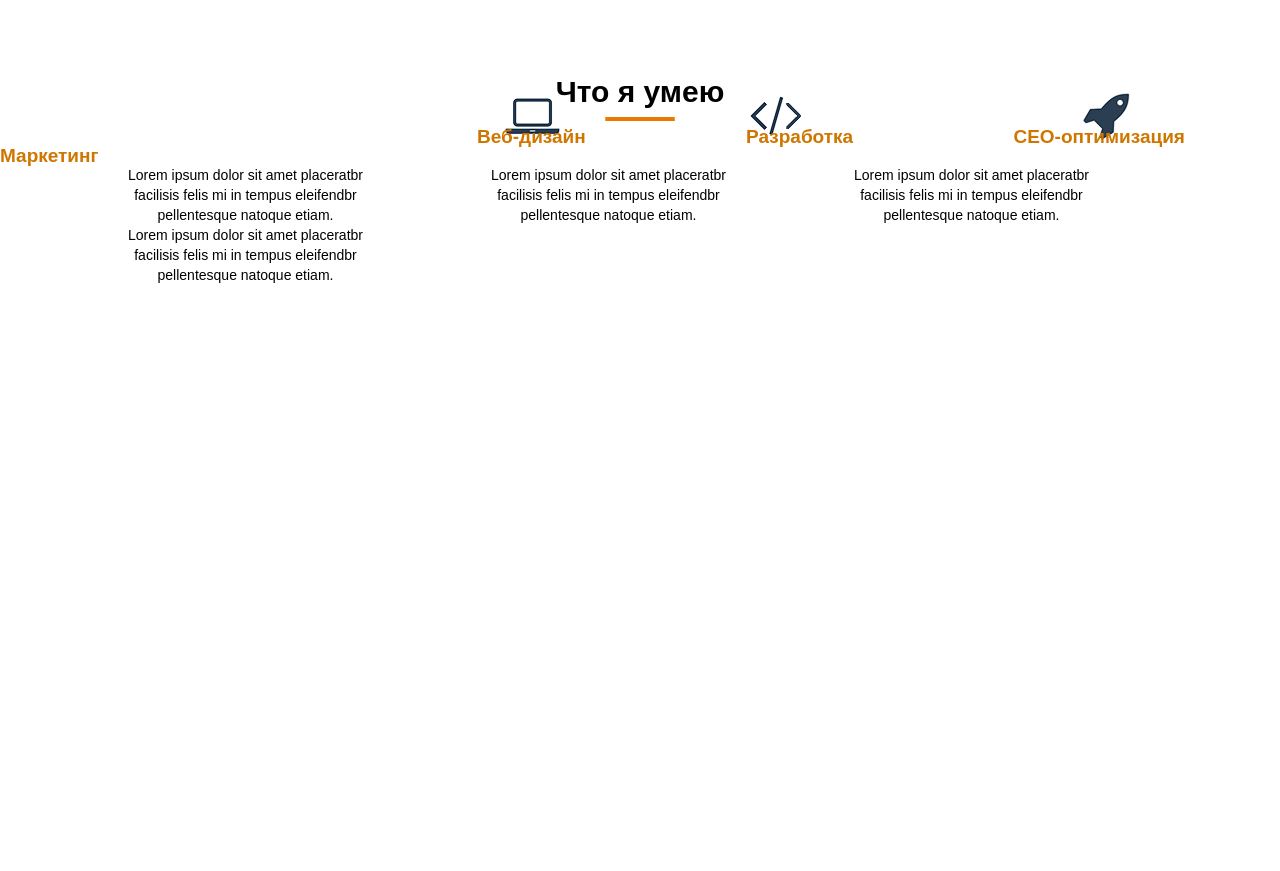
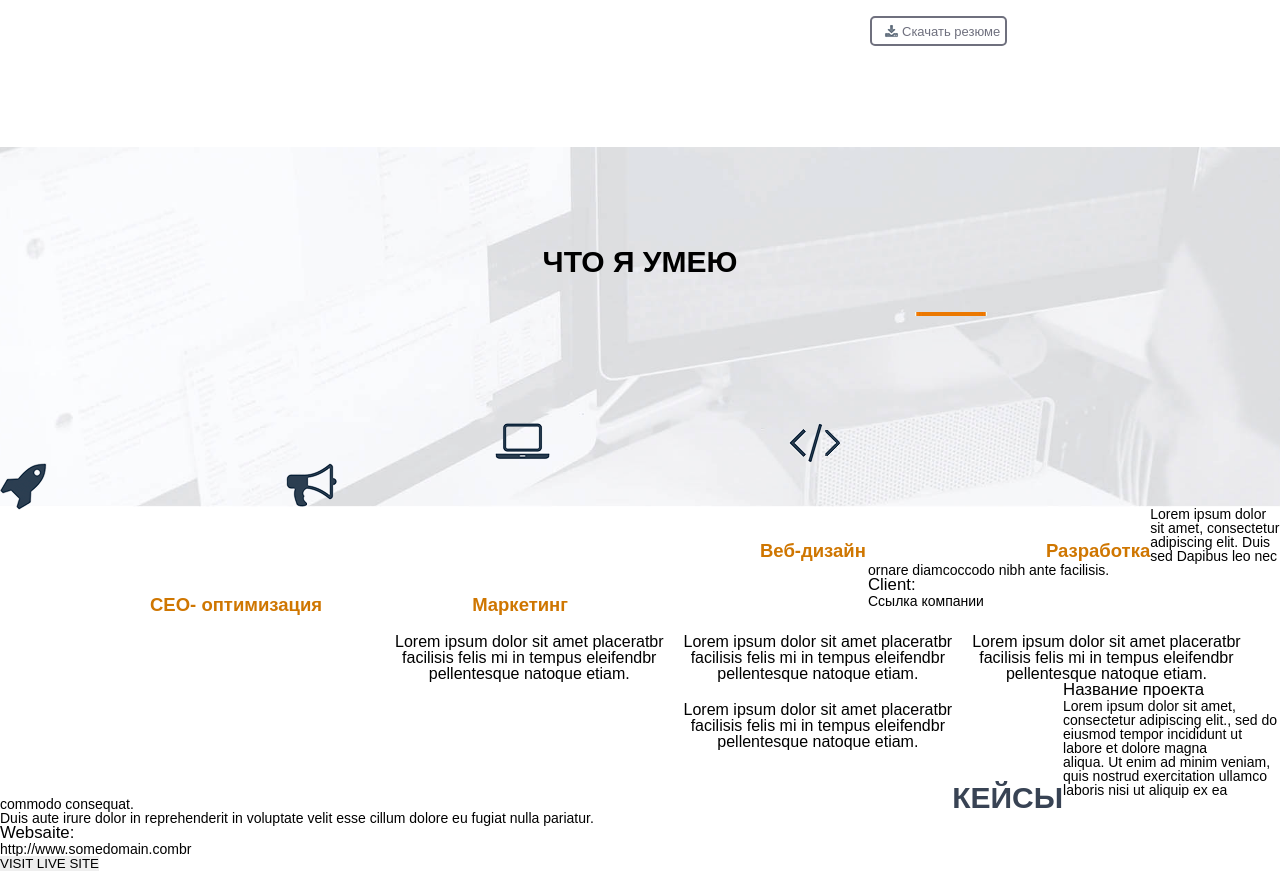
Before and after one commit to Art-G-7/Art-G-7.github.io, a plain HTML site: page src/index.html in a window 1280 px wide. Shown: the part 1409-2280 px from the top of the page. Before the commit the page ends 1694 px from the top, so only its background shows below. Drawn offline with Linux system fonts and the light colour scheme.

Commit message:
Начал третюю страницу
1.Как заполнить фоновую картинку на второй станице, что бы получилось как на шаблоне.
2. Как начать третюю страницу что бы текст не сеползал, может тег какой лишний, либо не хватает.

```diff
--- a/src/css/style.css
+++ b/src/css/style.css
@@ -29,7 +29,7 @@ nav {
 .main{
     width: 100%;
     height: calc(100% - 60px);
-    background: url(../img/Boy.png) 90% 100%/auto 85% no-repeat, url(../img/%D0%A4%D0%BE%D0%BD.jpg) center/cover no-repeat;
+    background: url(../img/ten.png) 90% 870px no-repeat, url(../img/Boy.png) 90% 100%/auto 85% no-repeat, url(../img/%D0%A4%D0%BE%D0%BD.jpg) center/cover no-repeat;
 }
 .title_container{
     float: left;
@@ -60,20 +60,17 @@ nav {
 .heading>h2{
     font-weight: bold;
     font-size:  30px;
-    margin-top: 110px;
+    margin-top: 108px;
     height: 50px;
     text-align: center;
 
    }
-.heading{
-    width: 100%;
-    background:  url(../img/%D0%9F%D0%BE%D0%BB%D0%BE%D1%81%D0%BA%D0%B0.jpg) 50% 40px no-repeat, url(../img/Pare.jpg) 50% 70px no-repeat ;
-}
+
 .heading>h6{
     margin-left: 593px;
     max-width: 800px;
     font-size:  16px;
-    margin-top: 250px;
+    margin-top: 20px;
 
 }
 .heading input{
@@ -81,6 +78,7 @@ nav {
     text-align: center;
     margin-top: 38px;
     margin-left: 870px;
+    margin-bottom: 100px;
     border: 2px solid #6f707e;
     border-radius: 5px;
     background: none;
@@ -88,37 +86,128 @@ nav {
     font-size:  13px;
     padding: 5px 5px 5px 30px;
     background:  url(../img/%D0%B8%D0%BA%D0%BE%D0%BD%D0%BA%D0%B0.png) 10% 50% no-repeat;
-}
-.heading2>h2{
-     font-weight: bold;
-    font-size:  30px;
-    margin-top: 80px;
-    height: 50px;
-    text-align: center;
-    background:  url(../img/%D0%9F%D0%BE%D0%BB%D0%BE%D1%81%D0%BA%D0%B0.jpg) 50% 40px no-repeat;
-    }
-.heading2 {
-    width: 100%;
-    background:  url(../img/%D0%9F%D0%BE%D0%BB%D1%83%D1%84%D0%BE%D0%BD.jpg) center no-repeat;
-}
-.heading2>h3{
-    font-weight: bold;
-    float: left;
-    color: #cf7600;
-    font-size:  19px;
-    text-indent: 477px;
-    word-spacing: 155px;
 
 }
-.heading2>span{
-    float: left;
+
+.heading img{
+       margin-left: 850px;
+   margin-top: 60px;
+}
+.foto img{
+      margin-left: 915px;
+   margin-top: 15px;
+}
+.title_container1 h2{
+        text-align: center;
+    margin-top: 201px;
+    font-weight: bold;
+    font-size:  30px;
+    margin-top: 1px;
+    padding-top: 100px;
+    height: 10px;
+    text-transform: uppercase;
+}
+.title_container1 {
+  background:  url(../img/%D0%9F%D0%BE%D0%BB%D1%83%D1%84%D0%BE%D0%BD.jpg)  center/cover no-repeat;
+    }
+
+.foto1 img {
+   margin-left: 915px;
+   margin-top: 65px;
+    margin-bottom: 107px;
+}
+.img1 img{
+
+    margin-left: 495px;
+    padding-right: 239px;
+     float:left;
+}
+
+.img2 img{
+    padding-right: 239px;
+     float:left;
+    }
+.img3 img{
+    padding-right: 239px;
+     float:left;
+    }
+.img4 img{
+    padding-right: 239px;
+
+    }
+
+.text-1 h3{
+    padding-left: 474px;
+     margin-top: 35px;
+    font-weight: bold;
+    color: #cf7600;
+    font-size: 18.5px;
+    float:left;
+}
+
+.text-2 h3{
+    padding-left: 180px;
+    margin-top: 35px;
+     float:left;
+     color: #cf7600;
+    font-weight: bold;
+    font-size: 18.5px;
+}
+.text-3 h3{
+    padding-left: 150px;
+    margin-top: 35px;
+     float:left;
+     color: #cf7600;
+    font-weight: bold;
+    font-size: 18.5px;
+}
+.text-4 h3{
+    padding-left: 150px;
+    padding-right: 300px;
+    margin-top: 35px;
+     float:left;
+     color: #cf7600;
+    font-weight: bold;
+    font-size: 18.5px;
+}
+.text1-1 h4{
+    float:left;
+    font-size: 16px;
+    margin: 20px 0px 0px 395px;
     text-align: center;
-    margin-left: 10%;
-    line-height: 20px;
-
+    max-width: 300px;
+    padding-bottom: 35px;
 }
-.heading2{
-
-     background:  url(../img/%D0%9D%D0%BE%D1%83%D1%82.png) 505px no-repeat, url(../img/Скобки.png) 750px no-repeat, url(../img/ракета.png) 1083px no-repeat, url(../img/мегафон.png) 1375px no-repeat;
-
+.text1-2 h4{
+    float:left;
+    font-size: 16px;
+  margin: 20px 0px 0px 20px;
+    text-align: center;
+    max-width: 300px;
 }
+.text1-3 h4{
+    float:left;
+    font-size: 16px;
+    margin: 20px 0px 0px 20px;
+    text-align: center;
+    max-width: 300px;
+}
+.text1-4 h4{
+    float:left;
+    font-size: 16px;
+    margin: 20px 0px 0px 20px;
+    text-align: center;
+    max-width: 300px;
+}
+.heading3 h2{
+    float:left;
+    text-align: center;
+    margin-top: 500px;
+    font-weight: bold;
+    color: #384354;
+    font-size:  30px;
+    margin-top: 1px;
+    padding-top: 100px;
+    height: 10px;
+    text-transform: uppercase;
+}
--- a/src/index.html
+++ b/src/index.html
@@ -18,14 +18,16 @@
 
      <nav>
          <div class="logo">Андрей Браун</div>
-         <div class="menu"><ul>
+         <div class="menu">
+            <ul>
              <li>Обо мне</li>
              <li>Услуги</li>
              <li>Кейсы</li>
              <li>Прайс</li>
              <li>Отзывы</li>
              <li>Контакты</li>
-</ul> </div>
+</ul>
+   </div>
 
      </nav>
       <div class="main">       <div class="title_container">
@@ -42,30 +44,96 @@
 
 <div class="heading">
     <h2>ОБО МНЕ</h2>
+     <div class="foto"> <img src="img/%D0%9F%D0%BE%D0%BB%D0%BE%D1%81%D0%BA%D0%B0.jpg" alt="NOT"> </div>
+    <img src="img/Pare.jpg" alt="NOT">
      <h6>Lorem ipsum dolor sit amet, consectetur adipiscing elit. Duis sed dapibus leo nec ornare diam. Sed commodo nibh ante
         facilisis bibendum dolor feugiat at. Duis sed dapibus leo nec ornare diam commodo nibh.<br><br><br>
         Lorem ipsum dolor sit amet, consectetur adipiscing elit. Duis sed dapibus leo nec ornare diam. Sed commodo nibh ante
         facilisis bibendum dolor feugiat at. Duis sed dapibus leo nec ornare diam commodo nibh.</h6>
-             <input type="submit" value="Скачать резюме">
-                 </div>
+    <input type="submit" value="Скачать резюме">
+     </div>
 
-<div class="heading2">
-        <h2>Что я умею</h2>
-       <h3> Веб-дизайн Разработка CEO-оптимизация  Маркетинг </h3><br><br>
+<div class="heading2">  <div class="title_container1">
 
-        <span>Lorem ipsum dolor sit amet placeratbr <br>
+     <h2>Что я умею</h2>
+
+     <div class="foto1"> <img src="img/%D0%9F%D0%BE%D0%BB%D0%BE%D1%81%D0%BA%D0%B0.jpg" alt="NOT"> </div>
+
+     <div class="img1">
+      <img src="img/%D0%9D%D0%BE%D1%83%D1%82.png" alt="NOT">
+                    </div>
+
+     <div class="img2">
+      <img src="img/%D0%A1%D0%BA%D0%BE%D0%B1%D0%BA%D0%B8.png" alt="NOT">
+                    </div>
+
+      <div class="img3">
+     <img src="img/%D1%80%D0%B0%D0%BA%D0%B5%D1%82%D0%B0.png" alt="NOT">
+                    </div>
+
+      <div class="img4">
+      <img src="img/%D0%BC%D0%B5%D0%B3%D0%B0%D1%84%D0%BE%D0%BD.png" alt="NOT">
+                    </div>
+
+      <div class="text-1">
+           <h3>
+          Веб-дизайн
+          </h3>
+
+          </div>
+
+         <div class="text-2">
+           <h3> Разработка
+               </h3>
+
+        </div>
+
+         <div class="text-3">
+
+         <h3>
+          CEO- оптимизация
+      </h3>
+
+        </div>
+         <div class="text-4">
+                   <h3>
+          Маркетинг
+      </h3>
+              </div>
+
+            <div class="text1-1"> <h4>Lorem ipsum dolor sit amet placeratbr <br>
             facilisis felis mi in tempus eleifendbr <br>
-            pellentesque natoque etiam. </span>
-            <span>Lorem ipsum dolor sit amet placeratbr <br>
+            pellentesque natoque etiam. </h4>
+            </div>
+         <div class="text1-2"> <h4>Lorem ipsum dolor sit amet placeratbr <br>
             facilisis felis mi in tempus eleifendbr <br>
-            pellentesque natoque etiam. </span>
-           <span>Lorem ipsum dolor sit amet placeratbr <br>
+            pellentesque natoque etiam. </h4>
+            </div>
+            <div class="text1-3"> <h4>Lorem ipsum dolor sit amet placeratbr <br>
             facilisis felis mi in tempus eleifendbr <br>
-            pellentesque natoque etiam. </span>
-            <span>Lorem ipsum dolor sit amet placeratbr <br>
+            pellentesque natoque etiam. </h4>
+            </div>
+            <div class="text1-4"> <h4>Lorem ipsum dolor sit amet placeratbr <br>
             facilisis felis mi in tempus eleifendbr <br>
-            pellentesque natoque etiam. </span>
+            pellentesque natoque etiam. </h4>
+            </div>
+
+         </div>
     </div>
+
+    <div class="heading3">
+    <h2>Кейсы</h2>
+    <h4>Lorem ipsum dolor sit amet, consectetur adipiscing elit. Duis sed Dapibus leo nec ornare diamcoccodo nibh ante facilisis. </h4>
+      <h3><big>Client:</big></h3>
+    <a href="">Ссылка компании</a>
+    <h3><big>Название проекта</big> <br>Lorem ipsum dolor sit amet, consectetur adipiscing elit., sed do eiusmod tempor incididunt ut labore et dolore magna <br>
+aliqua. Ut enim ad minim veniam, quis nostrud exercitation ullamco laboris nisi ut aliquip ex ea commodo consequat. <br>
+Duis aute irure dolor in reprehenderit in voluptate velit esse cillum dolore eu fugiat nulla pariatur.</h3>
+    <h3><big>Websaite:</big></h3>
+    <a href="http://somedomain.com" target="_blank">http://www.somedomain.combr <br></a>
+    <input type="submit" value="VISIT LIVE SITE">
+</div>
+
 
 
 </body>
```
Also changed, not shown: src/img/ten.png (added).
